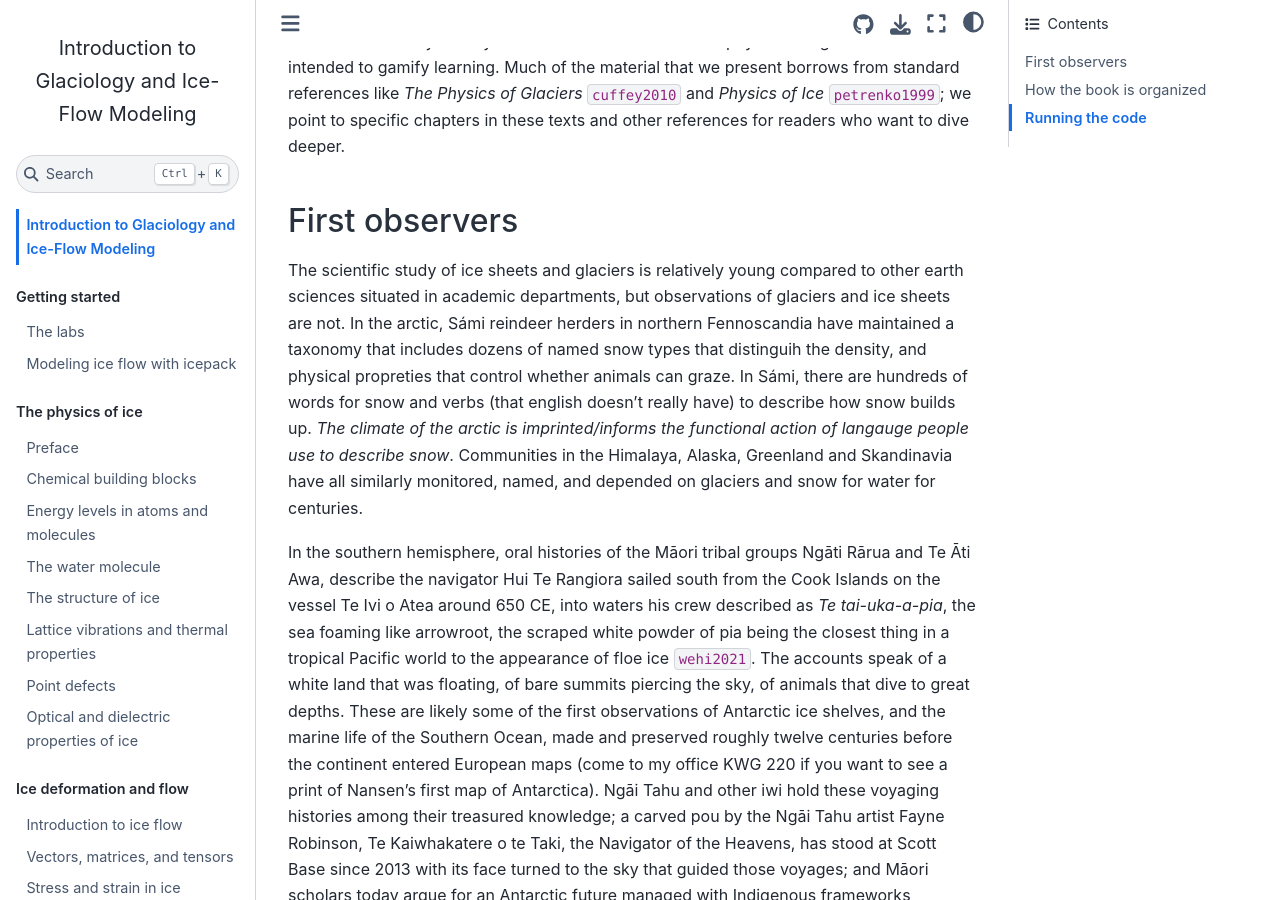
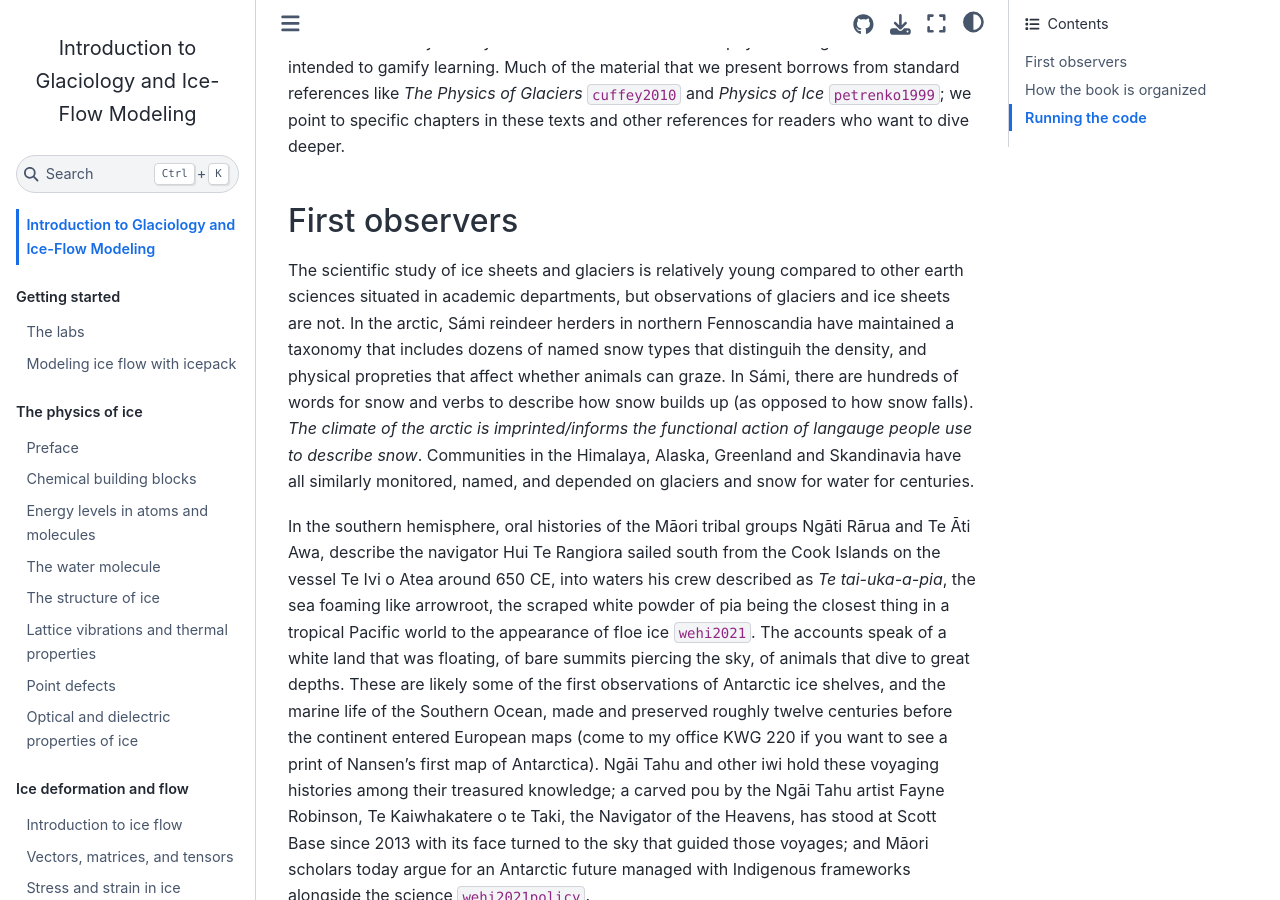
Before and after one commit to rice-glaciology/glaciology-book, a Jupyter Book: the page built from intro.md, in a window 1280 px wide and 900 px high, scrolled down 330 px. Built offline with Jupyter Book 1.0.4 settings and Sphinx 7.4.7 and the Sphinx Book theme 1.1.4, drawn with Linux system fonts in a browser that asks for light colours; pages that are not in the unit, such as notebooks, are missing from menus; cross-references to code outside the pages are shown as plain code.

Commit message:
Fix spelling errors and enhance clarity in intro.md
Corrected spelling errors and improved clarity in the text regarding the scientific study of glaciers and ice sheets, Sámi reindeer herders' taxonomy of snow, and the historical accounts of Māori navigators.

```diff
--- a/intro.md
+++ b/intro.md
@@ -6,7 +6,7 @@
 
 ## First observers
 
-The scientific study of ice sheets and glaciers is relatively young compared to other earth sciences situated in academic departments, but observations of glaciers and ice sheets are not. In the arctic, Sámi reindeer herders in northern Fennoscandia have maintained a taxonomy that includes dozens of named snow types that distinguih the density, and physical propreties that control whether animals can graze. In Sámi, there are hundreds of words for snow and verbs (that english doesn't really have) to describe how snow builds up. *The climate of the arctic is imprinted/informs the functional action of langauge people use to describe snow*. Communities in the Himalaya, Alaska, Greenland and Skandinavia have all similarly monitored, named, and depended on glaciers and snow for water for centuries.
+The scientific study of ice sheets and glaciers is relatively young compared to other earth sciences situated in academic departments, but observations of glaciers and ice sheets are not. In the arctic, Sámi reindeer herders in northern Fennoscandia have maintained a taxonomy that includes dozens of named snow types that distinguih the density, and physical propreties that affect whether animals can graze. In Sámi, there are hundreds of words for snow and verbs to describe how snow builds up (as opposed to how snow falls). *The climate of the arctic is imprinted/informs the functional action of langauge people use to describe snow*. Communities in the Himalaya, Alaska, Greenland and Skandinavia have all similarly monitored, named, and depended on glaciers and snow for water for centuries.
 
 In the southern hemisphere, oral histories of the Māori tribal groups Ngāti Rārua and Te Āti Awa, describe the navigator Hui Te Rangiora sailed south from the Cook Islands on the vessel Te Ivi o Atea around 650 CE, into waters his crew described as *Te tai-uka-a-pia*, the sea foaming like arrowroot, the scraped white powder of pia being the closest thing in a tropical Pacific world to the appearance of floe ice {cite}`wehi2021`. The accounts speak of a white land that was floating, of bare summits piercing the sky, of animals that dive to great depths. These are likely some of the first observations of Antarctic ice shelves, and the marine life of the Southern Ocean, made and preserved roughly twelve centuries before the continent entered European maps (come to my office KWG 220 if you want to see a print of Nansen's first map of Antarctica). Ngāi Tahu and other iwi hold these voyaging histories among their treasured knowledge; a carved pou by the Ngāi Tahu artist Fayne Robinson, Te Kaiwhakatere o te Taki, the Navigator of the Heavens, has stood at Scott Base since 2013 with its face turned to the sky that guided those voyages; and Māori scholars today argue for an Antarctic future managed with Indigenous frameworks alongside the science {cite}`wehi2021policy`.
 
```
